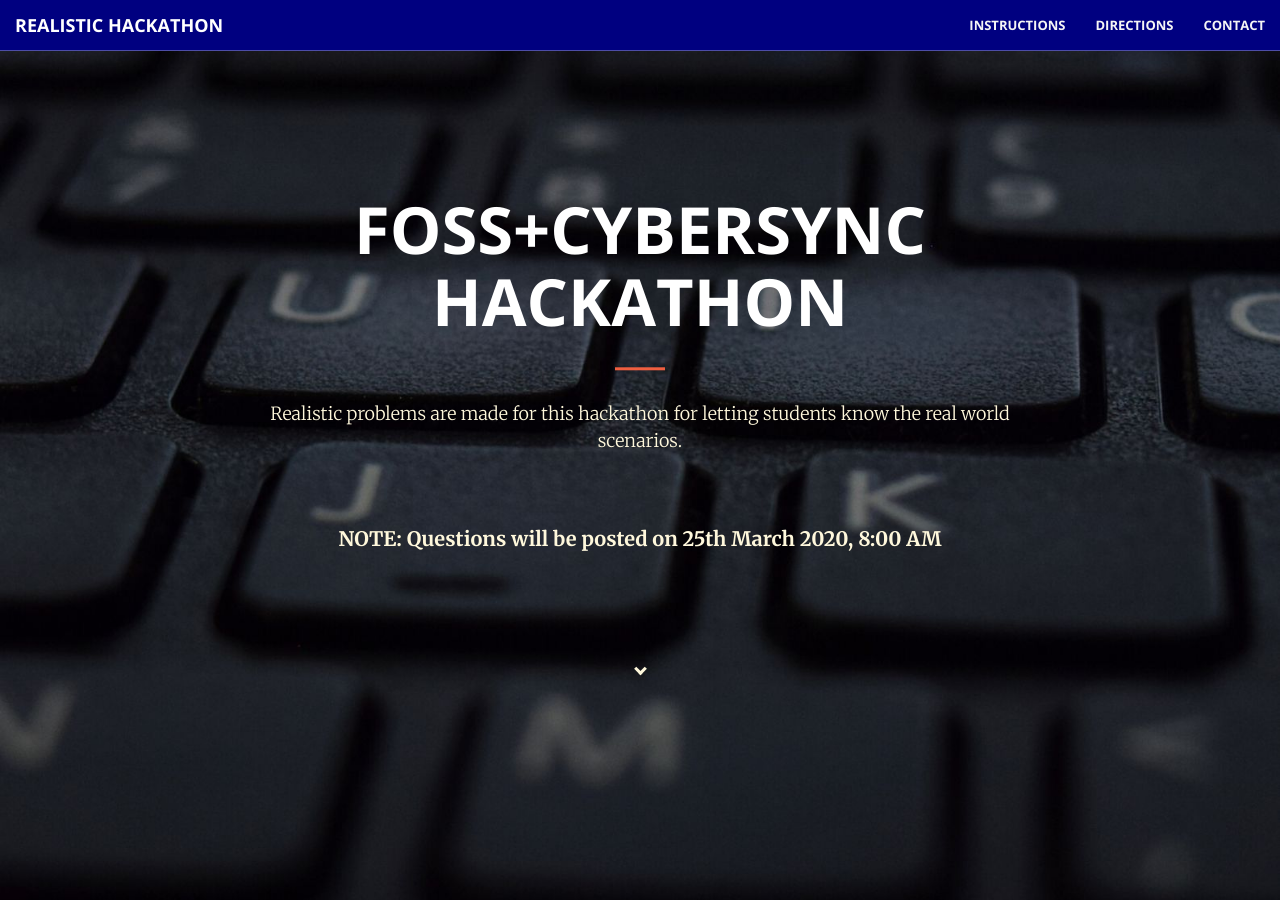
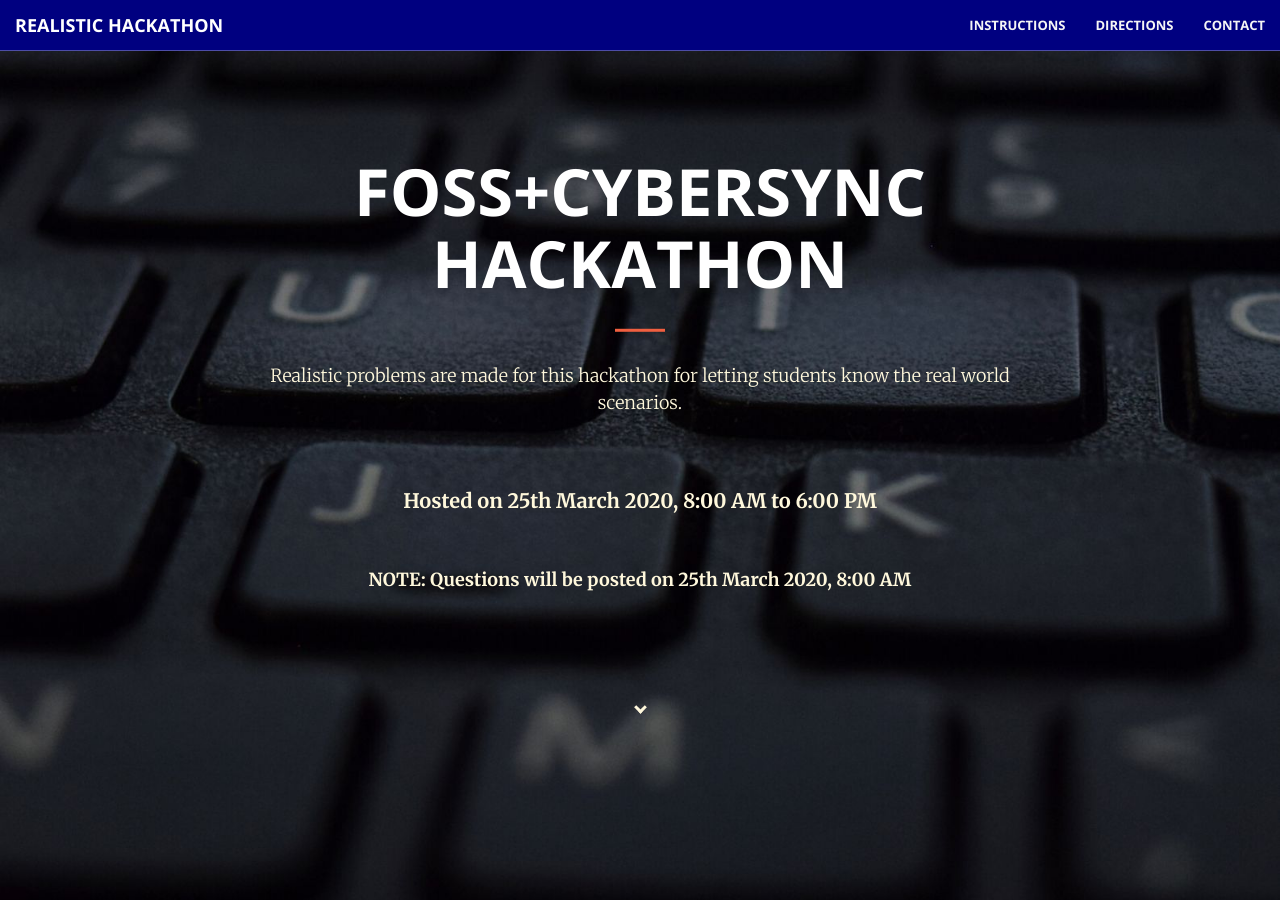
Before and after one commit to vce-student-affairs/hackathon, a Jekyll site: the page built from index.html, in a window 1280 px wide and 900 px high. Built offline with Jekyll 4.4.1, drawn with Linux system fonts in a browser that asks for light colours.

Commit message:
Date added

```diff
--- a/_includes/header.html
+++ b/_includes/header.html
@@ -33,7 +33,8 @@
             <hr>
             <p style="color: cornsilk;">Realistic problems are made for this hackathon for letting students know the real world scenarios.</p>
             <br>
-            <p style="color: cornsilk; font-size: 20px; font-weight: bold;">NOTE: Questions will be posted on 25th March 2020, 8:00 AM</p>
+            <p style="color: cornsilk; font-size: 20px; font-weight: bold;">Hosted on 25th March 2020, 8:00 AM to 6:00 PM</p>
+            <p style="color: cornsilk; font-size: 18px; font-weight: bold;">NOTE: Questions will be posted on 25th March 2020, 8:00 AM</p>
             <!--img src="../clogo.jpg" height="120px" width="95px"><br><br>
             <p style="color: cornsilk; font-size: 50px; font-weight: bold;">Hackathon started</p>
             <p style="color: cornsilk; font-size: 22px; font-weight: bold;">Questions at</p>
```
Also changed, not shown: 2 other files.
